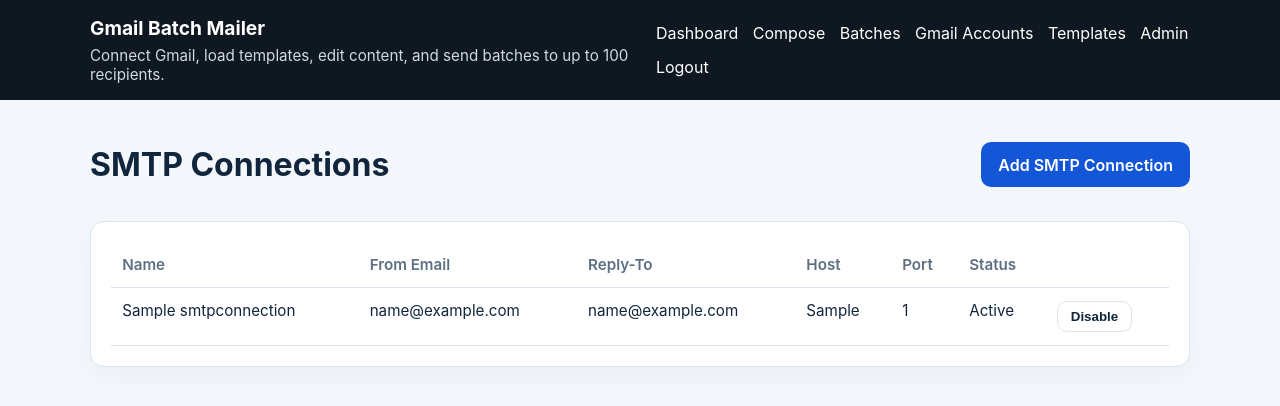
After one commit to Heis7X/BATCH-SENDER, a Django app: page /smtp/ in a window 1280 px wide. The commit adds this page. Shown: the top 406 px of the page. Run offline with Django 5.2, Linux system fonts and the light colour scheme; a user stored in the database is signed in; tables that the repository leaves empty hold one stand-in row (values such as "Sample post"); parts of the project's set-up code (start-up, migrations or seed data) failed here and were passed over.

Commit message:
Add SMTP connection create and list views

```diff
--- a/mailer/models.py
+++ b/mailer/models.py
@@ -54,6 +54,26 @@ class GmailConnection(models.Model):
 
     def __str__(self) -> str:
         return f"{self.gmail_address} ({self.user})"
+
+
+class SMTPConnection(models.Model):
+    user = models.ForeignKey(User, on_delete=models.CASCADE, related_name="smtp_connections")
+    name = models.CharField(max_length=150, blank=True)
+    from_email = models.EmailField()
+    display_name = models.CharField(max_length=150, blank=True)
+    reply_to_email = models.EmailField(blank=True)
+    smtp_host = models.CharField(max_length=255)
+    smtp_port = models.PositiveIntegerField(default=587)
+    username = models.CharField(max_length=255)
+    encrypted_password = models.TextField()
+    use_tls = models.BooleanField(default=True)
+    use_ssl = models.BooleanField(default=False)
+    is_active = models.BooleanField(default=True)
+    created_at = models.DateTimeField(auto_now_add=True)
+    updated_at = models.DateTimeField(auto_now=True)
+
+    def __str__(self):
+        return self.name or self.from_email
 
 
 class EmailBatch(models.Model):
--- a/mailer/urls.py
+++ b/mailer/urls.py
@@ -18,4 +18,7 @@ urlpatterns = [
     path("batches/<int:pk>/", views.batch_detail, name="batch_detail"),
     path("batches/<int:pk>/process/", views.process_batch_now, name="process_batch_now"),
     path("signup/", views.signup, name="signup"),
+    path("smtp/", views.smtp_connection_list, name="smtp_connection_list"),
+    path("smtp/create/", views.smtp_connection_create, name="smtp_connection_create"),
+    path("smtp/<int:pk>/toggle/", views.smtp_connection_toggle, name="smtp_connection_toggle"),
 ]
--- a/mailer/views.py
+++ b/mailer/views.py
@@ -10,6 +10,8 @@ from django.urls import reverse
 from django.views.decorators.http import require_GET, require_POST
 from django.contrib.auth import login
 from .forms import SignUpForm
+from .forms import SMTPConnectionForm
+from .models import SMTPConnection
 
 from .forms import ComposeBatchForm, EmailTemplateForm
 from .models import EmailBatch, EmailTemplate, GmailConnection
@@ -258,6 +260,46 @@ def connection_toggle(request: HttpRequest, pk: int) -> HttpResponse:
 
 
 @login_required
+def smtp_connection_create(request: HttpRequest) -> HttpResponse:
+    if request.method == "POST":
+        form = SMTPConnectionForm(request.POST)
+        if form.is_valid():
+            connection = form.save(commit=False)
+
+            password = form.cleaned_data["password"]
+            connection.encrypted_password = encrypt_json({"password": password})
+
+            connection.user = request.user
+            connection.save()
+
+            messages.success(request, "SMTP connection added successfully.")
+            return redirect("smtp_connection_list")
+    else:
+        form = SMTPConnectionForm()
+
+    return render(request, "mailer/smtp_form.html", {"form": form, "title": "Add SMTP Connection"})
+
+
+@login_required
+def smtp_connection_list(request: HttpRequest) -> HttpResponse:
+    connections = SMTPConnection.objects.filter(user=request.user).order_by("from_email")
+    return render(request, "mailer/smtp_connections.html", {"connections": connections})
+
+
+@login_required
+@require_POST
+def smtp_connection_toggle(request: HttpRequest, pk: int) -> HttpResponse:
+    connection = get_object_or_404(SMTPConnection, pk=pk, user=request.user)
+    connection.is_active = not connection.is_active
+    connection.save(update_fields=["is_active", "updated_at"])
+    messages.success(
+        request,
+        f"{connection.from_email} is now {'active' if connection.is_active else 'inactive'}.",
+    )
+    return redirect("smtp_connection_list")
+
+
+@login_required
 def compose_batch(request: HttpRequest) -> HttpResponse:
     if request.method == "POST":
         form = ComposeBatchForm(request.POST, request.FILES, user=request.user)
--- a/templates/mailer/dashboard.html
+++ b/templates/mailer/dashboard.html
@@ -13,6 +13,7 @@
         <div class="button-row top-gap">
             <a class="button" href="{% url 'compose_batch' %}">Create batch</a>
             <a class="button secondary" href="{% url 'connection_list' %}">Connect Gmail</a>
+            <a class="button secondary" href="{% url 'smtp_connection_list' %}">Connect Private Domain Email</a>
             <a class="button secondary" href="{% url 'user_template_create' %}">Create Template</a>
             {% if request.user.is_staff %}
             <a class="button secondary" href="{% url 'template_list' %}">Manage templates</a>
--- /dev/null
+++ b/templates/mailer/smtp_connections.html
@@ -0,0 +1,48 @@
+{% extends 'base.html' %}
+{% block title %}SMTP Connections{% endblock %}
+{% block content %}
+<div class="page-header">
+    <h1>SMTP Connections</h1>
+    <a class="button" href="{% url 'smtp_connection_create' %}">Add SMTP Connection</a>
+</div>
+
+<div class="card">
+    {% if connections %}
+    <table>
+        <thead>
+            <tr>
+                <th>Name</th>
+                <th>From Email</th>
+                <th>Reply-To</th>
+                <th>Host</th>
+                <th>Port</th>
+                <th>Status</th>
+                <th></th>
+            </tr>
+        </thead>
+        <tbody>
+            {% for connection in connections %}
+            <tr>
+                <td>{{ connection.name|default:"—" }}</td>
+                <td>{{ connection.from_email }}</td>
+                <td>{{ connection.reply_to_email|default:"—" }}</td>
+                <td>{{ connection.smtp_host }}</td>
+                <td>{{ connection.smtp_port }}</td>
+                <td>{{ connection.is_active|yesno:"Active,Inactive" }}</td>
+                <td>
+                    <form method="post" action="{% url 'smtp_connection_toggle' connection.pk %}">
+                        {% csrf_token %}
+                        <button class="button secondary small" type="submit">
+                            {% if connection.is_active %}Disable{% else %}Enable{% endif %}
+                        </button>
+                    </form>
+                </td>
+            </tr>
+            {% endfor %}
+        </tbody>
+    </table>
+    {% else %}
+    <p>No SMTP connections added yet.</p>
+    {% endif %}
+</div>
+{% endblock %}
```
Also changed, not shown: mailer/forms.py (+20 -0 lines), templates/mailer/smtp_form.html (added, +12 -0 lines), db.sqlite3, mailer/migrations/0003_smtpconnection.py (added).
